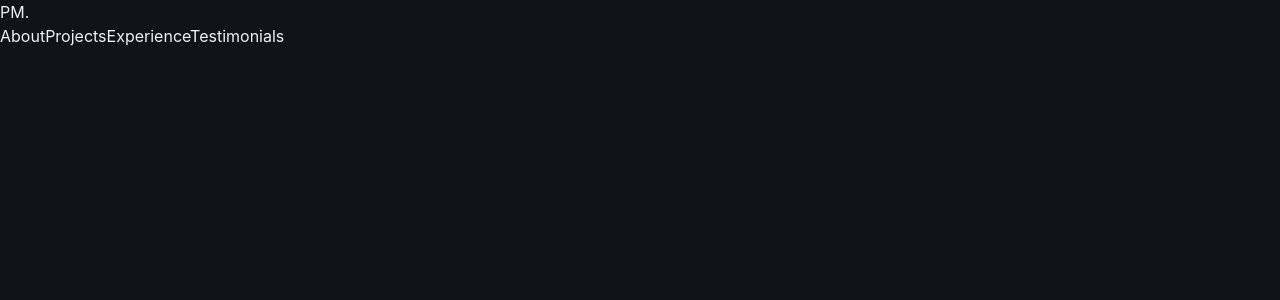
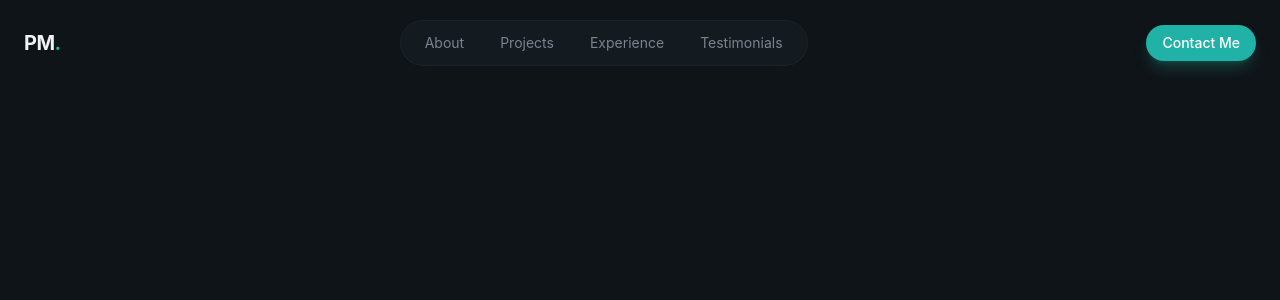
Before and after one commit to yvesmanalo/react-tailwindcss-modern-portfolio-website, a React (Vite) app: page / in a window 1280 px wide. Shown: the top 300 px of the page. Built offline with nearby package versions, Linux system fonts and the light colour scheme.

Commit message:
Finished Navbar Desktop view

```diff
--- /dev/null
+++ b/src/components/Button.jsx
@@ -0,0 +1,17 @@
+export const Button = ({ className = "", size = "default", children }) => {
+  const baseClasses =
+    "relative overflow-hidden rounded-full font-medium focus:outline-none focus-visible:ring-2 focus-visible:ring-primary bg-primary text-primary-foreground hover:bg-primary/90 shadow-lg shadow-primary/25";
+
+  const sizeClasses = {
+    sm: "px-4 py-2 text-sm",
+    default: "px-6 py-3 text-base",
+    lg: "px-8 py-4 text-lg",
+  };
+
+  const classes = `${baseClasses} ${sizeClasses[size]} ${className}`;
+  return (
+    <button className={classes}>
+      <span>{children}</span>
+    </button>
+  );
+};
--- a/src/index.css
+++ b/src/index.css
@@ -38,3 +38,11 @@
     font-family: "Playfair Display", serif;
   }
 }
+
+@layer components {
+  .glass {
+    background-color: color-mix(in srgb, var(--color-surface) 50%, transparent);
+    backdrop-filter: blur(16px);
+    border: 1px solid color-mix(in srgb, var(--color-border) 50%, transparent);
+  }
+}
--- a/src/layout/Navbar.jsx
+++ b/src/layout/Navbar.jsx
@@ -1,3 +1,4 @@
+import { Button } from "@/components/Button";
 const navLinks = [
   { href: "#about", label: "About" },
   { href: "#projects", label: "Projects" },
@@ -7,22 +8,39 @@
 
 export const Navbar = () => {
   return (
-    <header>
-      <nav>
-        <a>
-          PM<span>.</span>
+    <header className="fixed top-0 left-0 right-0 bg-transparent py-5">
+      <nav className="container mx-auto px-6 flex items-center justify-between">
+        <a
+          href="#"
+          className="text-xl font-bold tracking-tight hover:text-primary"
+        >
+          PM<span className="text-primary">.</span>
         </a>
 
         {/* Desktop Nav */}
-        <div>
-          <div>
+        <div className="hidden md:flex items-center gap-1">
+          <div className="glass rounded-full px-2 py-1 flex items-center gap-1">
             {navLinks.map((link, index) => (
-              <a key={index} href={link.href}>
+              <a
+                key={index}
+                href={link.href}
+                className="px-4 py-2 text-sm text-muted-foreground hover:text-foreground rounded-full hover:bg-surface"
+              >
                 {link.label}
               </a>
             ))}
           </div>
         </div>
+
+        {/* CTA button */}
+        <div>
+          <Button
+            className="relative flex items-center justify-center gap-2"
+            size="sm"
+          >
+            Contact Me
+          </Button>
+        </div>
       </nav>
     </header>
   );
```
